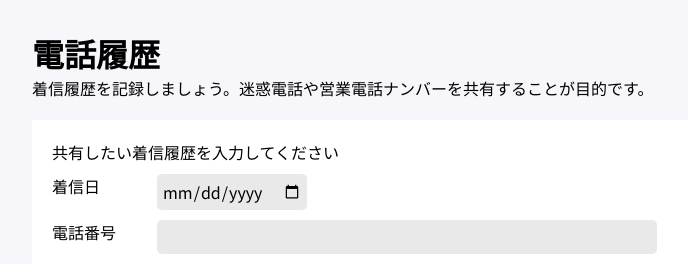
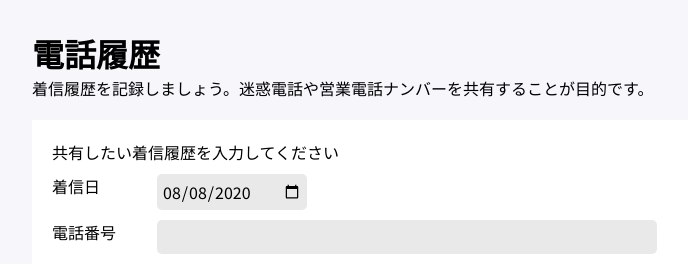
Before and after one commit to ayadayo/bord, a Vue app: page / in a window 1280 px wide. Shown: the top 264 px of the page, without its empty margins (208-896 px from the left). Built offline with nearby package versions, Linux system fonts and the light colour scheme; what vuefire would draw is missing.

Commit message:
input dateに初期値設定

```diff
--- a/src/components/Form.vue
+++ b/src/components/Form.vue
@@ -22,7 +22,7 @@
       type="date"
       id="telDate"
       class="c-input"
-      v-model="inputdata.inputDate"
+      v-model="inputDate"
       >
     </div>
     <div class="c-form__item">
@@ -62,26 +62,36 @@
 <script>
 import {db} from '../plugins/firebase'
 import staffList from '../config/seezStaff'
+
+function zeropadding(val){
+  return ('00' + val).slice(-2);
+}
+
 export default {
   name:'chatForm',//formなど、htmlタグに存在している名前はダメ
   data:function(){
+    const today = new Date();
     return {
+      staffList:staffList,
+      isActive:false,
       inputdata:{
         errors:[],
-        inputDate:'',
         inputNumber:null,
         inputContent:'',
         inputWho:''
       },
-      staffList:staffList,
-      isActive:false
+      inputDate:[
+        today.getFullYear(),
+        zeropadding(today.getMonth() +1),
+        zeropadding(today.getDate()),
+      ].join('-'),
     }
   },
   methods: {
     addComment(){
       const timeStamp = new Date()
       db.collection('comments').add({
-          date:this.inputdata.inputDate,
+          date:this.inputDate,
           tel:this.inputdata.inputNumber,
           content:this.inputdata.inputContent,
           name:this.inputdata.inputWho,
@@ -100,7 +110,6 @@ export default {
     },
     clear() {
       // const telForm = this.$refs.telForm;
-      this.inputdata.inputDate = '';
       this.inputdata.inputNumber = '';
       this.inputdata.inputContent = '';
       this.inputdata.inputWho = '';
```
